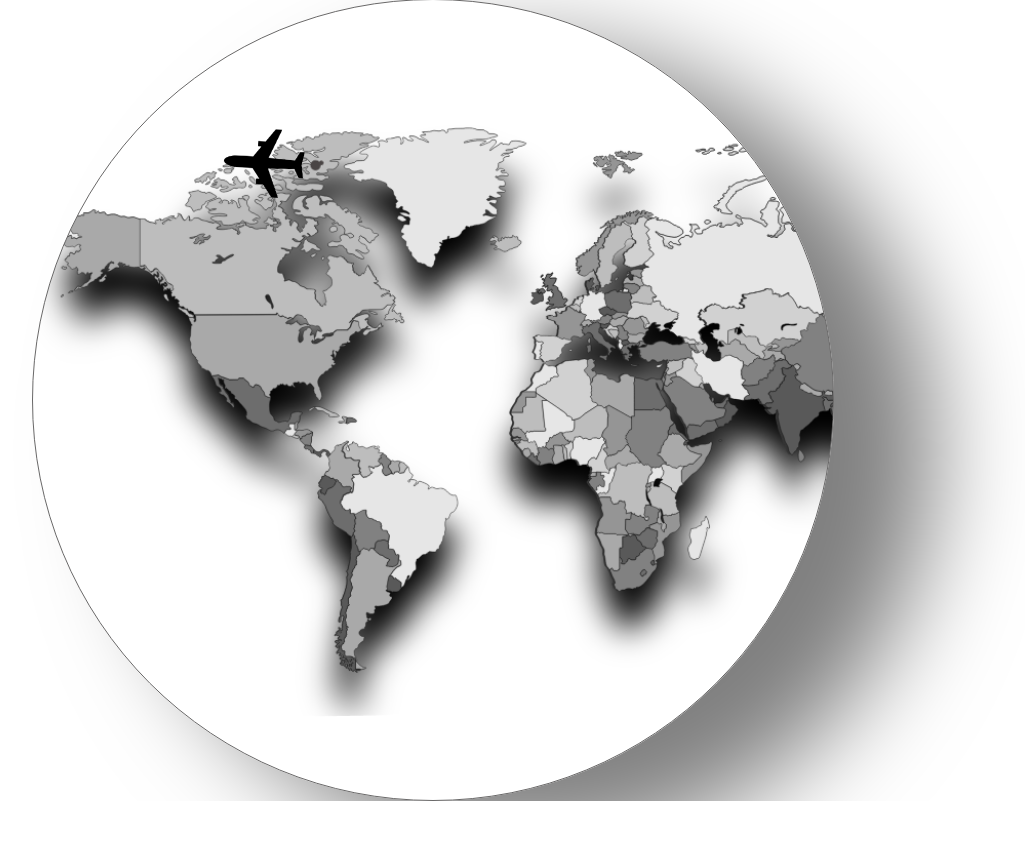
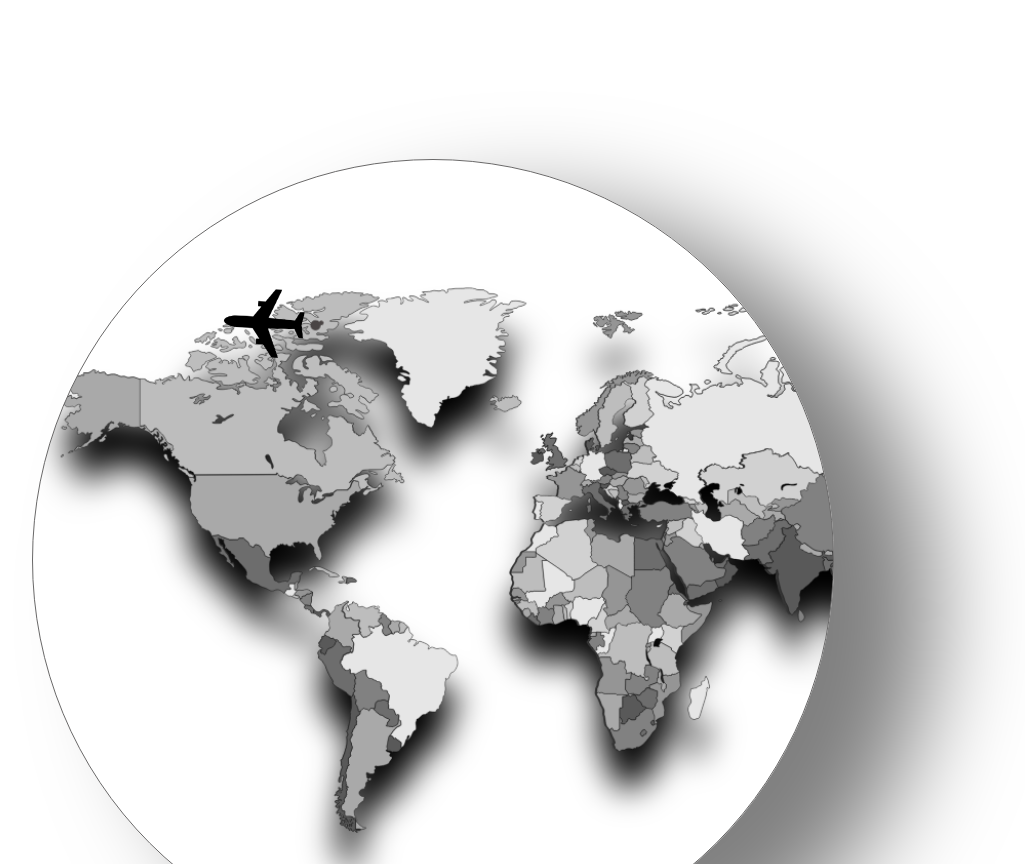
Before and after one commit to uspsdelivery/.com, a plain HTML site: page cart.html in a window 1280 px wide. Shown: the top 864 px of the page, without its empty margins (207-1232 px from the left). Before the commit the page ends 801 px from the top, so only its background shows below. Drawn offline with Linux system fonts and the light colour scheme.

Commit message:
Update cart.css

```diff
--- a/cart.css
+++ b/cart.css
@@ -3,7 +3,7 @@
   position: absolute;
   width: 800px;
   height: 800px;
-  top: 50%;
+  top: 70%;
   left: 50%;
   transform: translate(-50%, -50%);
   background-image: url(img/mapdot.png);
```
